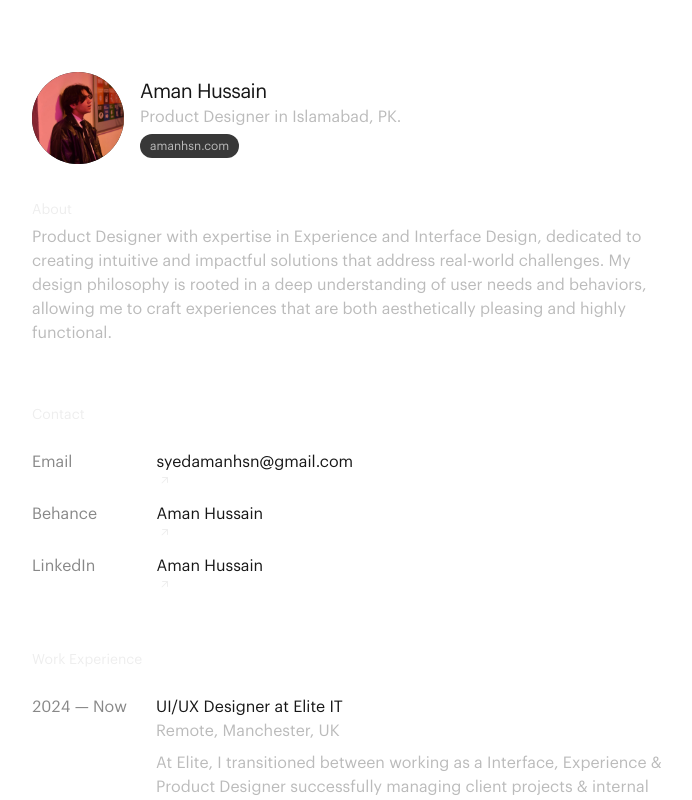
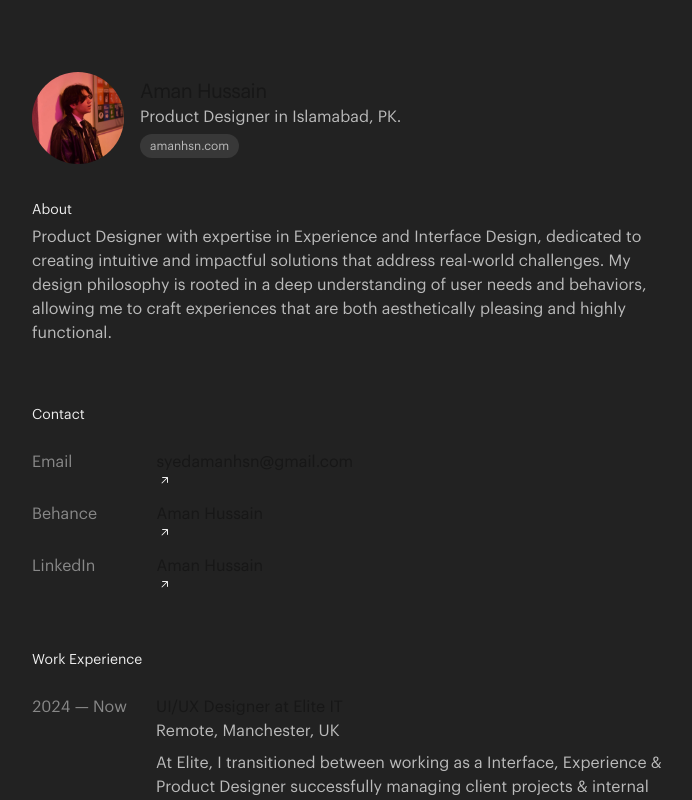
Before and after one commit to amanhsn/resume, a Next.js app: page / in a window 1280 px wide. Shown: the top 800 px of the page, without its empty margins (288-980 px from the left). Built offline with nearby package versions, Linux system fonts and the light colour scheme.

Commit message:
build working

```diff
--- a/app/globals.css
+++ b/app/globals.css
@@ -3,7 +3,7 @@
 @tailwind utilities;
 
 :root {
-  --background: #ffffff;
+  --background: #222222;
   --foreground: #171717;
   --content-padding: 72px;
   --grey3: #888888;
@@ -15,7 +15,7 @@
   --line-height: 1.6;
   --emoji-font: "color-emoji";
   --default-font: "Graphik", sans-serif;
-  --backgroundColor: #fff;
+  --backgroundColor: #222;
   --inputBackgroundColor: #f2f2f2;
   --primaryBorderColor: #e5e5e5;
   --secondaryBorderColor: #f2f2f2;
```
